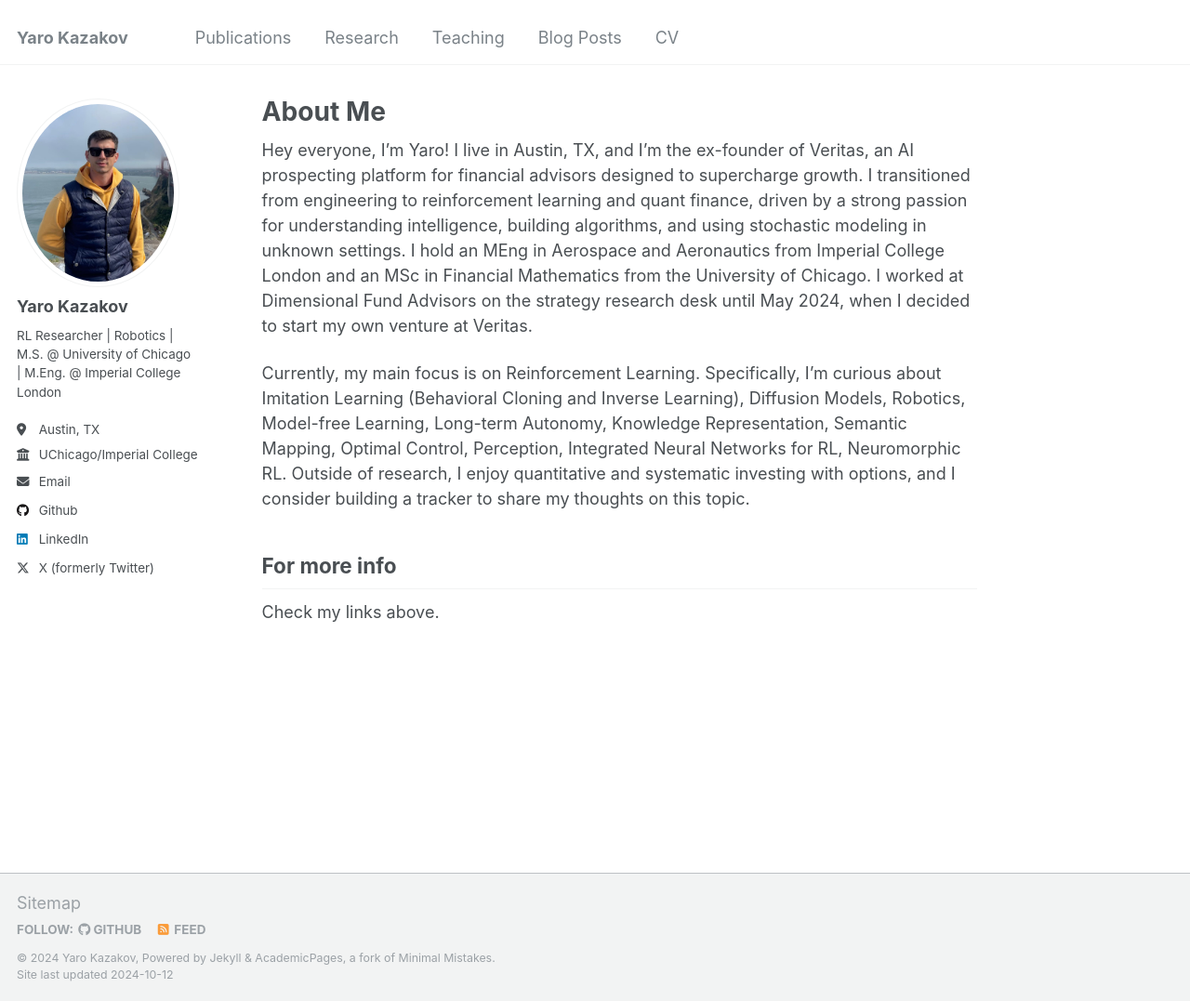
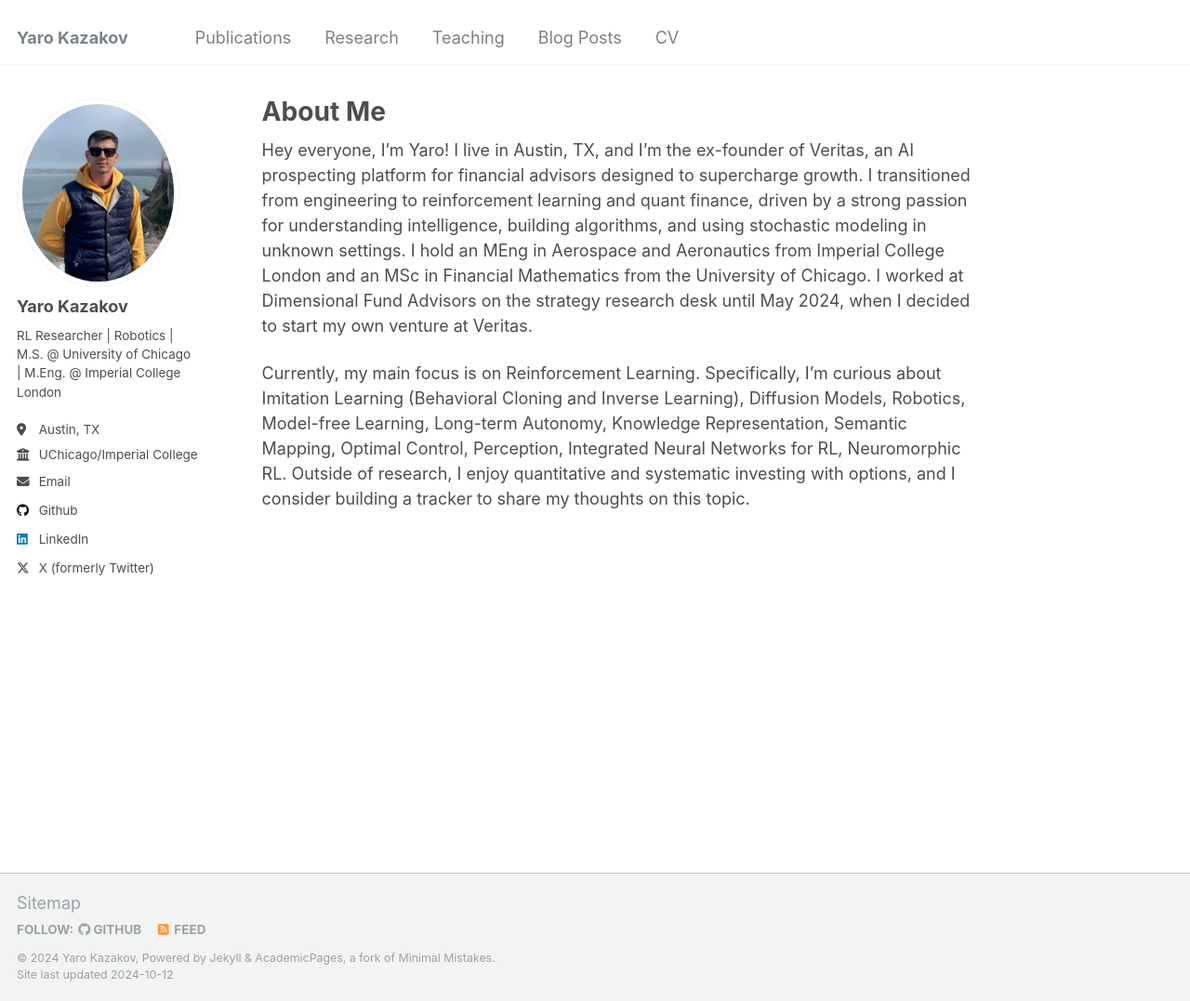
Before and after one commit to YaroKazakov/yarokazakov.github.io, a Jekyll site: the page built from _pages/about.md, in a window 1280 px wide and 1077 px high. Shown: the whole window at 93% size. Built offline with Jekyll 4.4.1, drawn with Linux system fonts in a browser that asks for light colours.

Commit message:
Update about.md

```diff
--- a/_pages/about.md
+++ b/_pages/about.md
@@ -10,7 +10,3 @@ redirect_from:
 Hey everyone, I'm Yaro! I live in Austin, TX, and I'm the ex-founder of Veritas, an AI prospecting platform for financial advisors designed to supercharge growth. I transitioned from engineering to reinforcement learning and quant finance, driven by a strong passion for understanding intelligence, building algorithms, and using stochastic modeling in unknown settings. I hold an MEng in Aerospace and Aeronautics from Imperial College London and an MSc in Financial Mathematics from the University of Chicago. I worked at Dimensional Fund Advisors on the strategy research desk until May 2024, when I decided to start my own venture at Veritas.
 
 Currently, my main focus is on Reinforcement Learning. Specifically, I'm curious about Imitation Learning (Behavioral Cloning and Inverse Learning), Diffusion Models, Robotics, Model-free Learning, Long-term Autonomy, Knowledge Representation, Semantic Mapping, Optimal Control, Perception, Integrated Neural Networks for RL, Neuromorphic RL. Outside of research, I enjoy quantitative and systematic investing with options, and I consider  building a tracker to share my thoughts on this topic.
-
-For more info
-------
-Check my links above.
```
